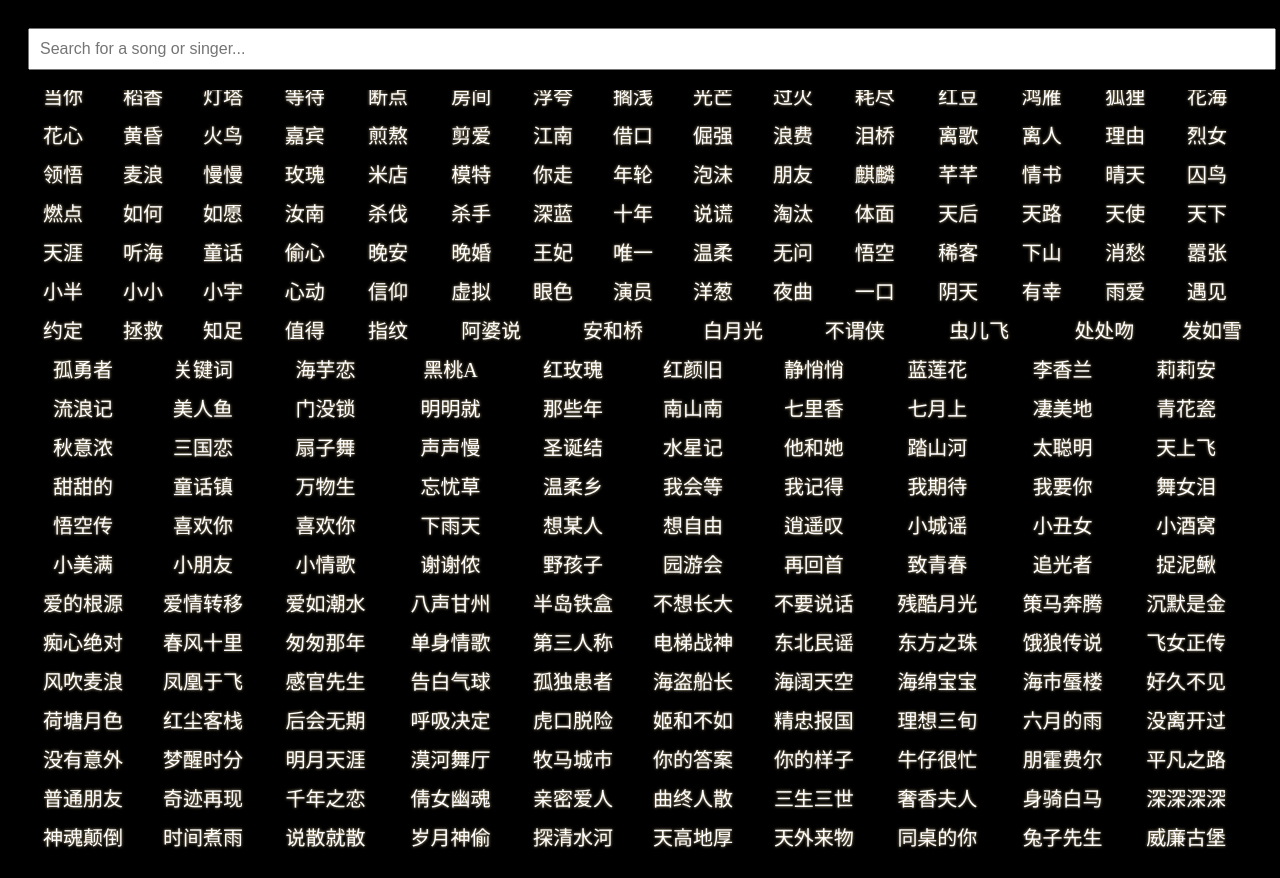
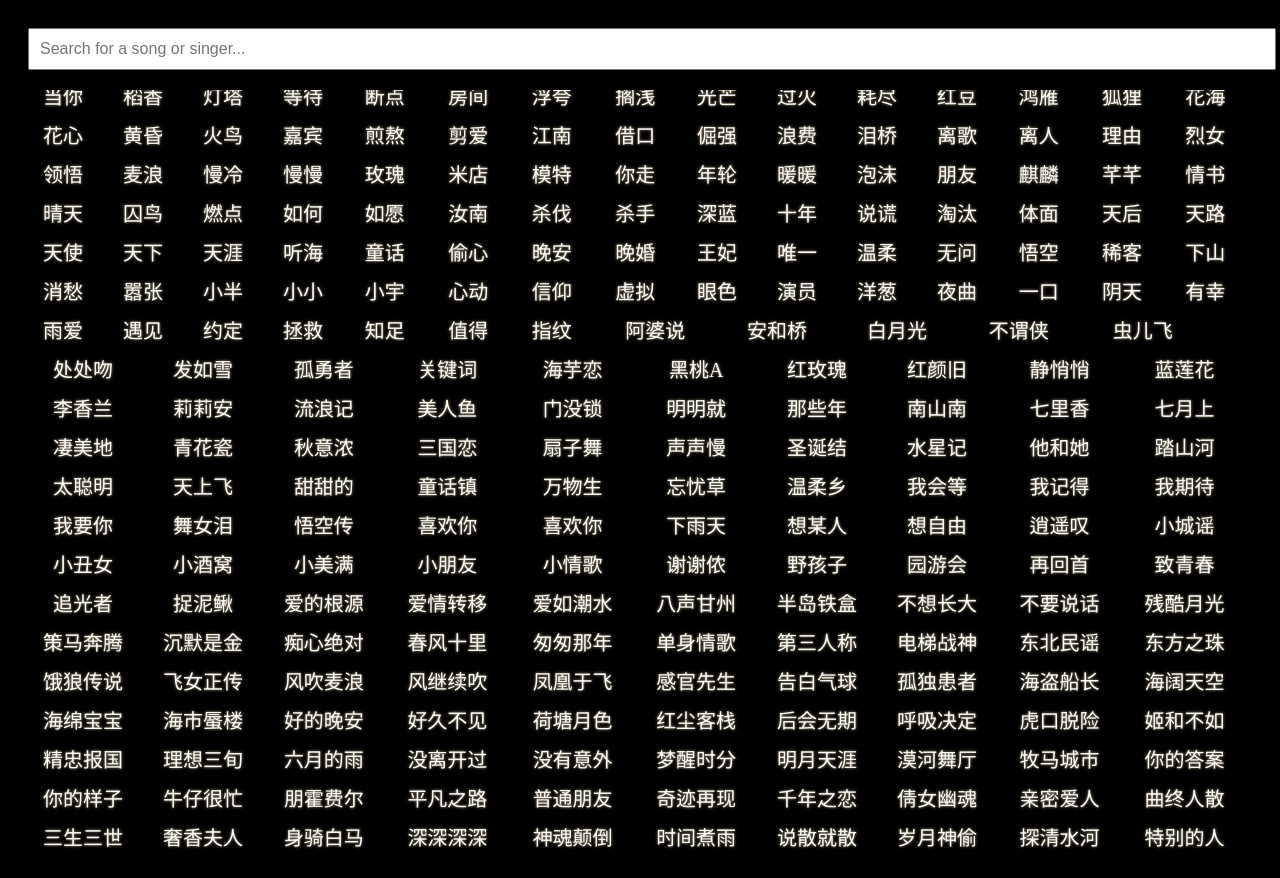
Before and after one commit to deltamaster/mysonglist, a React (Create React App) app: page / in a window 1280 px wide. Built offline with nearby package versions, Linux system fonts and the light colour scheme.

Commit message:
Update mockSongs.ts

```diff
--- a/src/mockSongs.ts
+++ b/src/mockSongs.ts
@@ -63,12 +63,14 @@ export const mockSongs: Song[] = [
   { "id": "rQPRBj", "name": "烈女", "singer": "杨千嬅" },
   { "id": "r4m8sH", "name": "领悟", "singer": "辛晓琪" },
   { "id": "rNz7qW", "name": "麦浪", "singer": "yihuik苡慧" },
+  { "id": "rPZFPI", "name": "慢冷", "singer": "梁静茹" },
   { "id": "r0Obpu", "name": "慢慢", "singer": "张学友" },
   { "id": "rd7RNS", "name": "玫瑰", "singer": "贰佰" },
   { "id": "rVwX2w", "name": "米店", "singer": "张玮玮和郭龙" },
   { "id": "rbk0AN", "name": "模特", "singer": "李荣浩" },
   { "id": "r0ROlD", "name": "你走", "singer": "松紧先生" },
   { "id": "rHjaL0", "name": "年轮", "singer": "张碧晨" },
+  { "id": "rFxgmA", "name": "暖暖", "singer": "梁静茹" },
   { "id": "r0ZfTQ", "name": "泡沫", "singer": "邓紫棋" },
   { "id": "rDLJuP", "name": "朋友", "singer": "周华健" },
   { "id": "rYkWKy", "name": "麒麟", "singer": "早安" },
@@ -214,6 +216,7 @@ export const mockSongs: Song[] = [
   { "id": "rTOUUM", "name": "饿狼传说", "singer": "张学友" },
   { "id": "rwgryv", "name": "飞女正传", "singer": "杨千嬅" },
   { "id": "rHP0LD", "name": "风吹麦浪", "singer": "李健" },
+  { "id": "rzIpaa", "name": "风继续吹", "singer": "张国荣" },
   { "id": "r0nJD1", "name": "凤凰于飞", "singer": "刘欢" },
   { "id": "r8VI0F", "name": "感官先生", "singer": "刘凤瑶" },
   { "id": "rvnlEI", "name": "告白气球", "singer": "周杰伦" },
@@ -222,6 +225,7 @@ export const mockSongs: Song[] = [
   { "id": "rGEY0U", "name": "海阔天空", "singer": "BEYOND" },
   { "id": "rRyZp8", "name": "海绵宝宝", "singer": "汪苏泷" },
   { "id": "r5fVj3", "name": "海市蜃楼", "singer": "三叔说" },
+  { "id": "rWJJUs", "name": "好的晚安", "singer": "邓见超" },
   { "id": "rfsDfv", "name": "好久不见", "singer": "陈奕迅" },
   { "id": "rKc2og", "name": "荷塘月色", "singer": "凤凰传奇" },
   { "id": "rJQC0H", "name": "红尘客栈", "singer": "周杰伦" },
@@ -258,6 +262,7 @@ export const mockSongs: Song[] = [
   { "id": "r2y6EC", "name": "说散就散", "singer": "袁娅维" },
   { "id": "rp9lyU", "name": "岁月神偷", "singer": "金玟岐" },
   { "id": "rgt2H1", "name": "探清水河", "singer": "张云雷" },
+  { "id": "rUy89J", "name": "特别的人", "singer": "方大同" },
   { "id": "rMF1KD", "name": "天高地厚", "singer": "信乐团" },
   { "id": "rZ4zM8", "name": "天外来物", "singer": "薛之谦" },
   { "id": "r8LaQb", "name": "同桌的你", "singer": "老狼" },
@@ -269,6 +274,7 @@ export const mockSongs: Song[] = [
   { "id": "rhldeE", "name": "我们的爱", "singer": "F.I.R. 飞儿乐团" },
   { "id": "rWE3jV", "name": "无名的人", "singer": "毛不易" },
   { "id": "rAOozH", "name": "勿忘心安", "singer": "张杰" },
+  { "id": "r3y2Hg", "name": "喜剧之王", "singer": "李荣浩" },
   { "id": "rBiLnc", "name": "相见恨晚", "singer": "彭佳慧" },
   { "id": "r07Swx", "name": "想去海边", "singer": "夏日入侵企画" },
   { "id": "rIDw7w", "name": "像风一样", "singer": "薛之谦" },
@@ -343,6 +349,7 @@ export const mockSongs: Song[] = [
   { "id": "rFqFFb", "name": "克什米尔山羊", "singer": "Capper" },
   { "id": "rPWnRw", "name": "如果你也听说", "singer": "张惠妹" },
   { "id": "rLqmTW", "name": "说好的幸福呢", "singer": "周杰伦" },
+  { "id": "rgFfI5", "name": "我的生存之道", "singer": "杨千嬅" },
   { "id": "r1UlIo", "name": "乌兰巴托的夜", "singer": "谭维维" },
   { "id": "r2O0Fd", "name": "像我这样的人", "singer": "毛不易" },
   { "id": "rl1yxs", "name": "雪落下的声音", "singer": "陆虎" },
```
